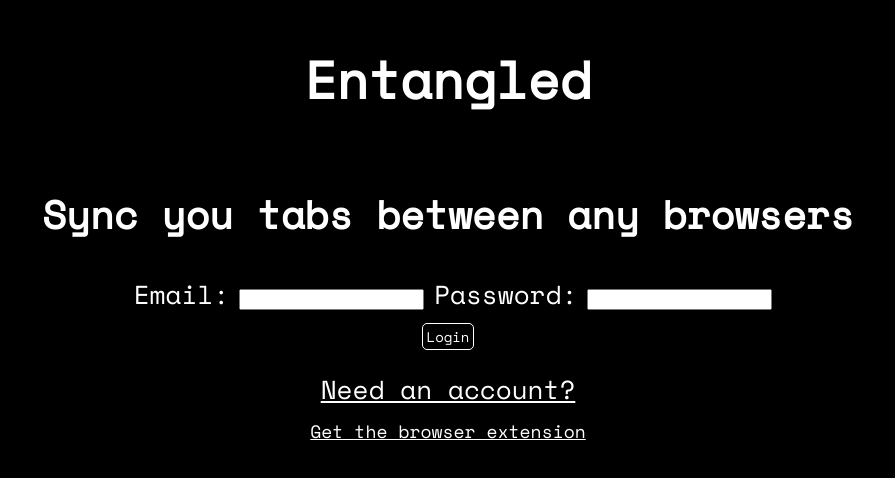
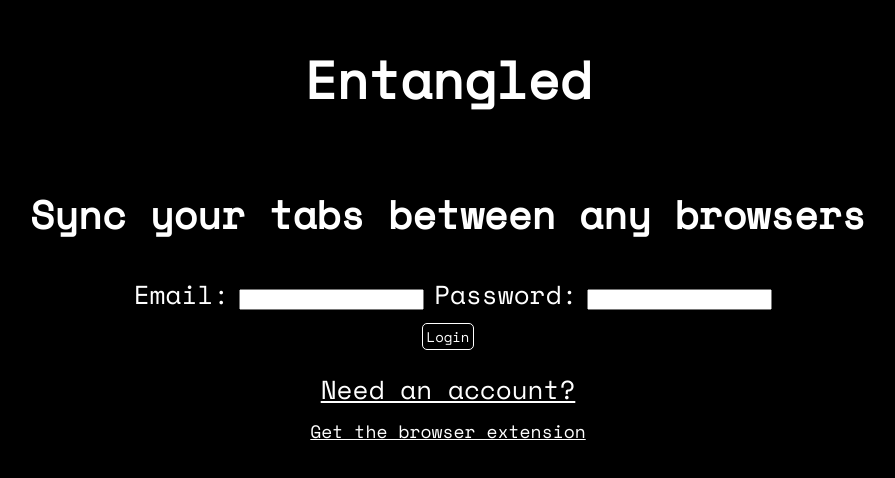
Before and after one commit to lamasters/entangled, a React app in the folder entangled-web/: page / in a window 1280 px wide. Shown: the part 170-648 px from the top of the page, without its empty margins (192-1087 px from the left). Built offline with nearby package versions, Linux system fonts and the light colour scheme; no server answers.

Commit message:
Fix typo

```diff
--- a/entangled-web/src/session.js
+++ b/entangled-web/src/session.js
@@ -36,7 +36,7 @@
   return (
     <>
       <h1>Entangled</h1>
-      <h2>Sync you tabs between any browsers</h2>
+      <h2>Sync your tabs between any browsers</h2>
       <div>
         <label className="login-item">Email:</label>
         <input onChange={e => setEmail(e.target.value)} type="email" />
```
